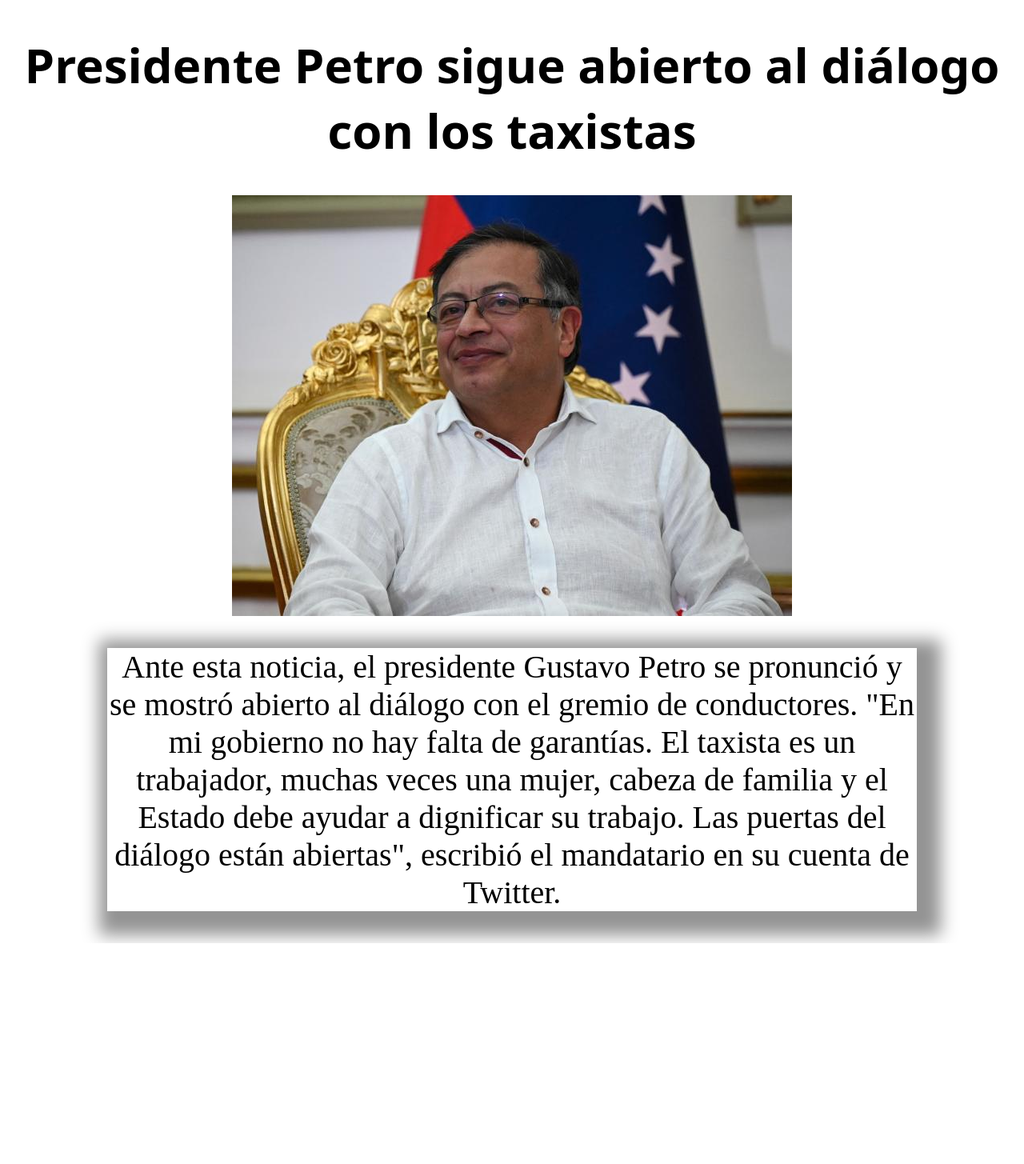
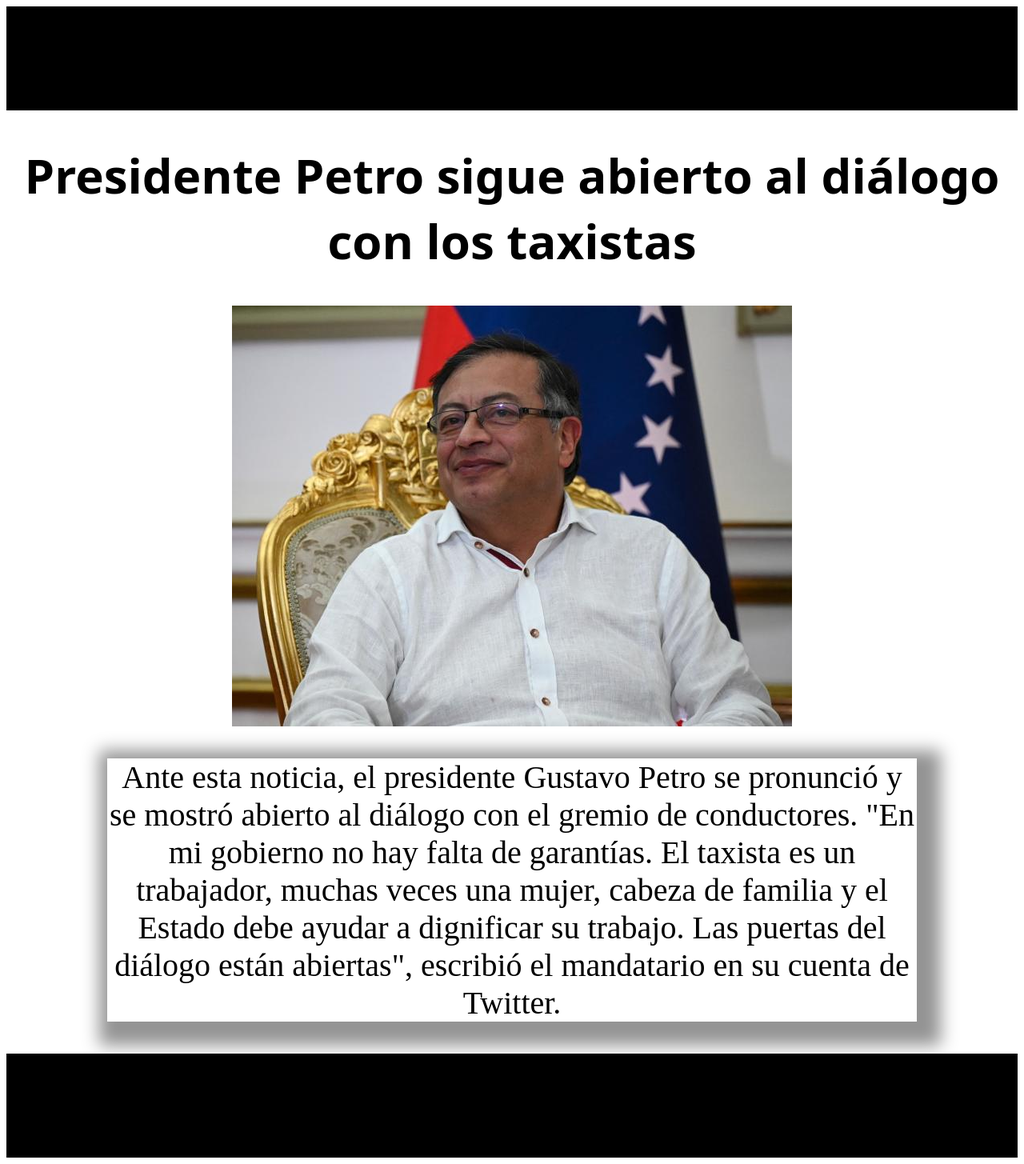
Before and after one commit to programadorakjbr2004/prueba, a plain HTML site: page final.html in a window 1280 px wide. Shown: the whole page at 80% size. Before the commit the page ends 1179 px from the top, so only its background shows below. Drawn offline with Linux system fonts and the light colour scheme.

```diff
--- a/css/final.css
+++ b/css/final.css
@@ -3,6 +3,10 @@ h1{
     text-align: center;
     font-family: system-ui, -apple-system, BlinkMacSystemFont, 'Segoe UI', Roboto, Oxygen, Ubuntu, Cantarell, 'Open Sans', 'Helvetica Neue', sans-serif;
 
+}
+.ini{
+    background-color: black;
+    height: 130px;
 }
 
 .imgp{
--- a/final.html
+++ b/final.html
@@ -8,6 +8,7 @@
     <title>Document</title>
 </head>
 <body>
+    <div class="ini"></div>
 
     <h1>Presidente Petro sigue abierto al diálogo con los taxistas</h1>
     <img class="imgp" src="/images/gustavo.jpeg" alt="">
@@ -15,6 +16,6 @@
     <div class="cud">
         <p>Ante esta noticia, el presidente Gustavo Petro se pronunció y se mostró abierto al diálogo con el gremio de conductores. "En mi gobierno no hay falta de garantías. El taxista es un trabajador, muchas veces una mujer, cabeza de familia y el Estado debe ayudar a dignificar su trabajo. Las puertas del diálogo están abiertas", escribió el mandatario en su cuenta de Twitter. </p>
     </div>
-
+    <div class="ini"></div>
 </body>
 </html>
```
Also changed, not shown: index.html (+4 -0 lines), video.html (added, +13 -0 lines).
